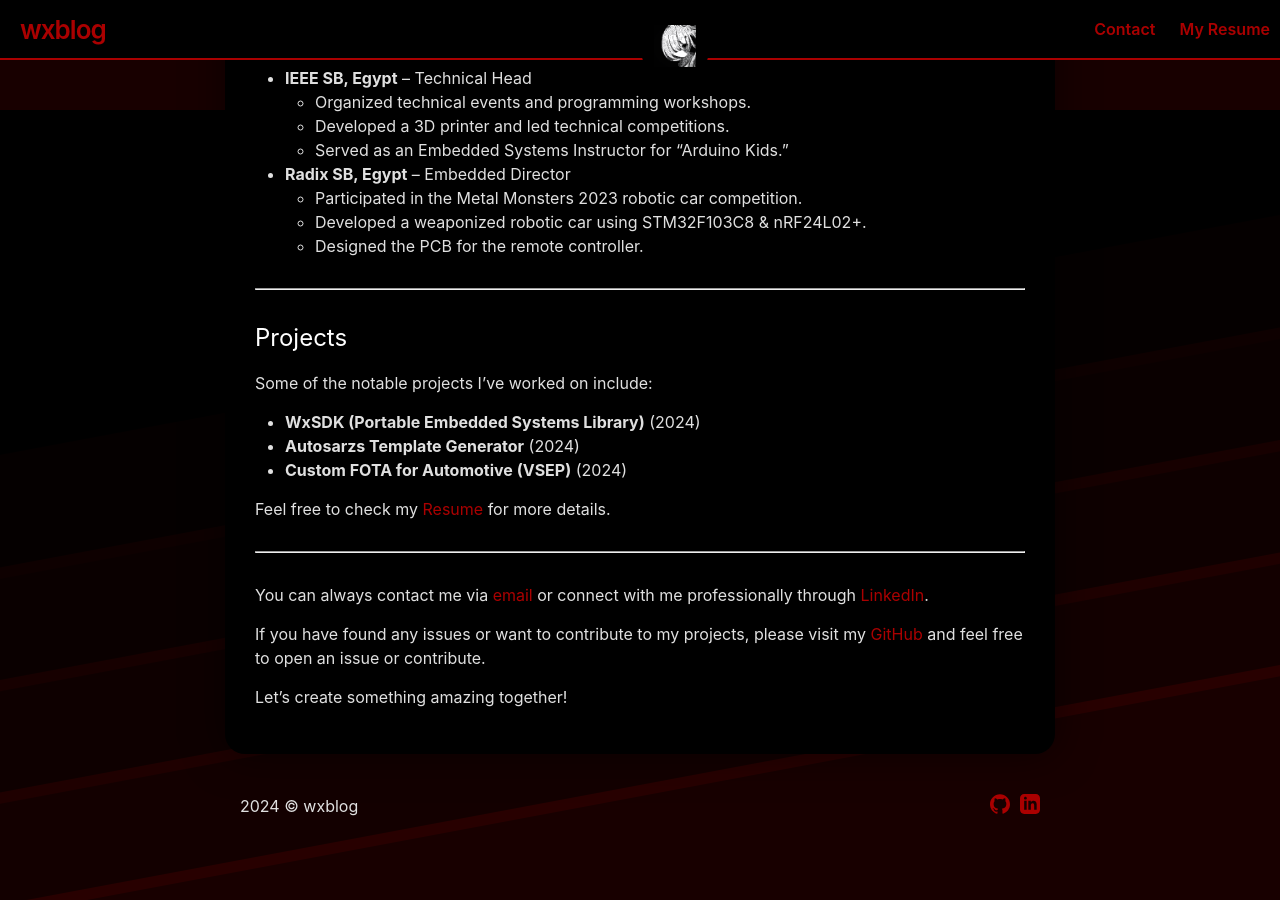
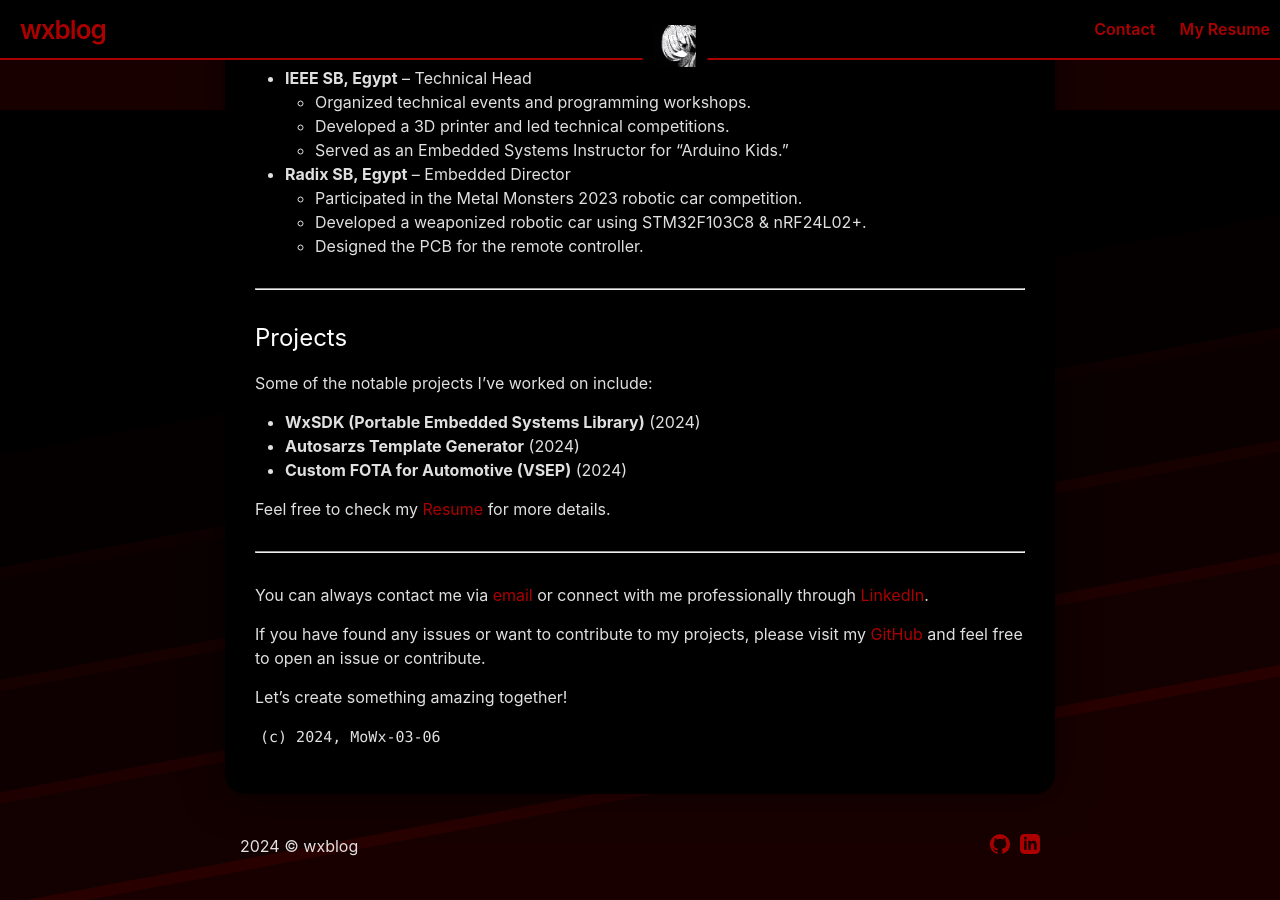
Before and after one commit to mohamedashraf-eng/wxblog, a Jekyll site: the page built from _posts/2024-03-06-_start.md, in a window 1280 px wide and 900 px high, scrolled down 790 px. Built offline with Jekyll 4.4.1, drawn with Linux system fonts in a browser that asks for light colours; before the commit the page ends 1650 px from its top, so only the background shows below that.

Commit message:
Added closure copyrights

```diff
--- a/_posts/2024-03-06-_start.md
+++ b/_posts/2024-03-06-_start.md
@@ -59,3 +59,5 @@ You can always contact me via [email](mohamedashrafwx@gmail.com) or connect with
 If you have found any issues or want to contribute to my projects, please visit my [GitHub](https://github.com/mohamedashraf-eng?tab=repositories) and feel free to open an issue or contribute.
 
 Let's create something amazing together!
+
+`(c) 2024, MoWx-03-06`
```
Also changed, not shown: _posts/2024-04-06-integrate_ai_vscode.md (+2 -0 lines).
